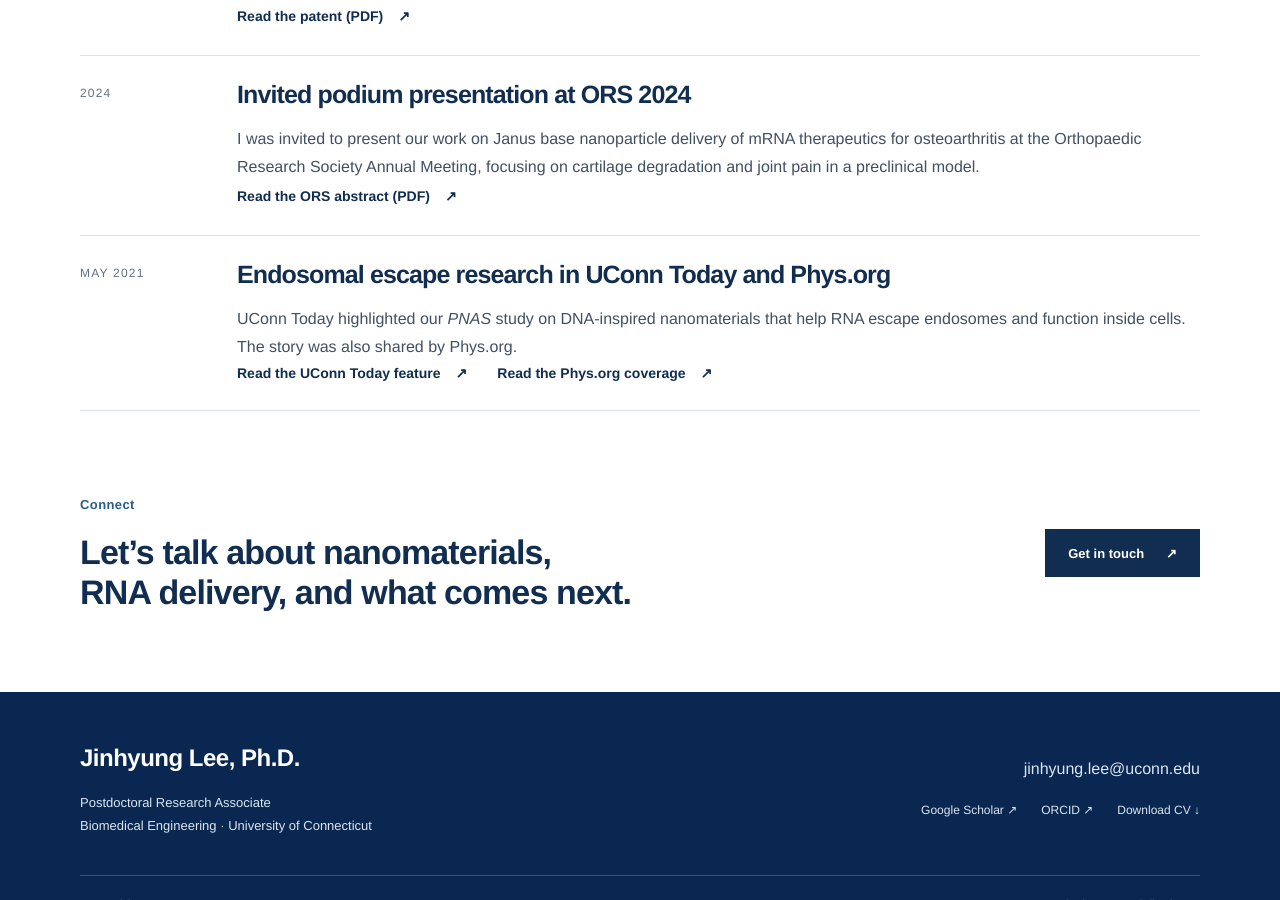
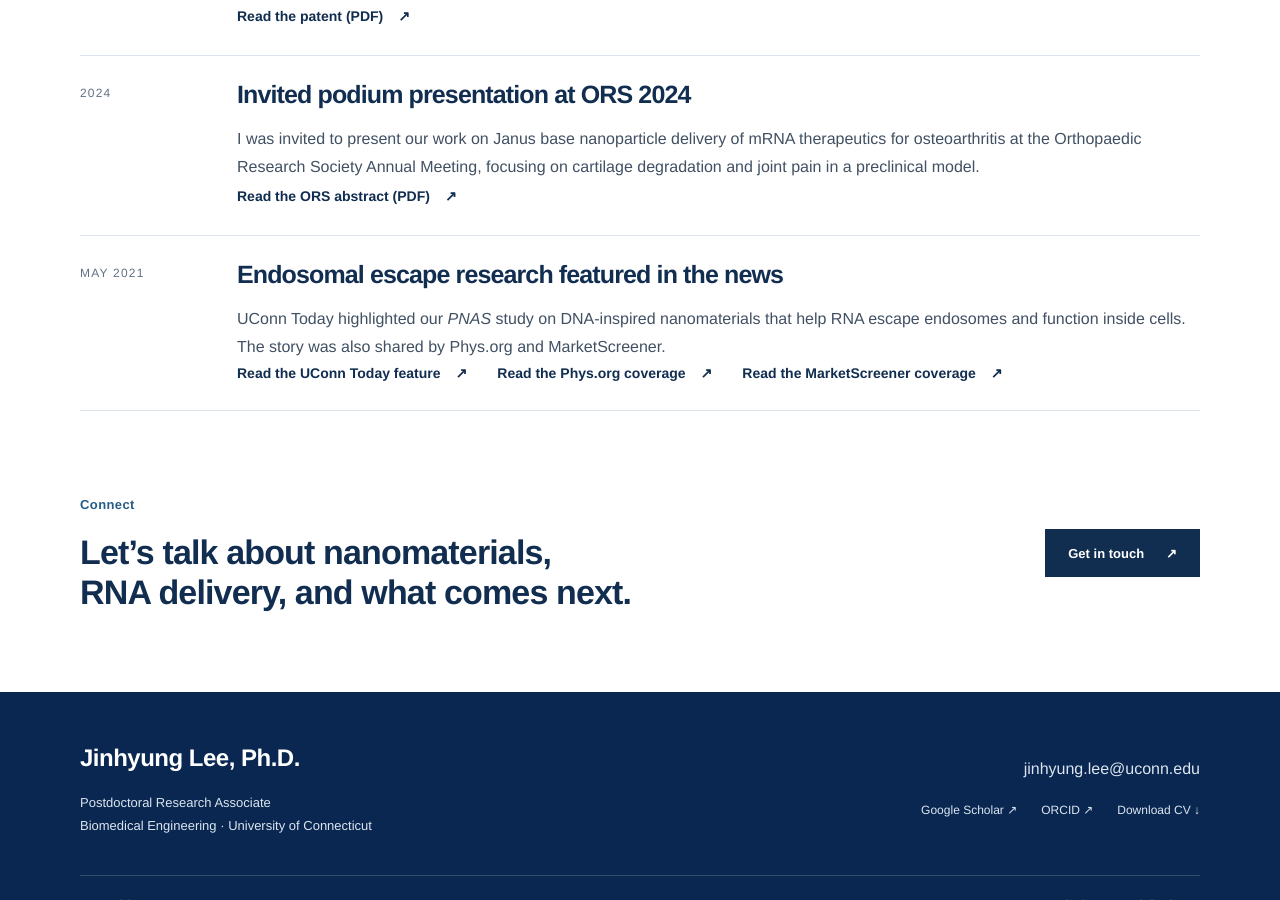
Before and after one commit to biojhleena-glitch/biojhleena-glitch.github.io, a Jekyll site: the page built from _pages/about.html, in a window 1280 px wide and 900 px high, scrolled down 5936 px. Built offline with Jekyll 4.4.1, drawn with Linux system fonts in a browser that asks for light colours.

Commit message:
Add MarketScreener endosomal escape coverage

```diff
--- a/_pages/about.html
+++ b/_pages/about.html
@@ -140,14 +140,15 @@ home: true
       <a class="text-link" href="https://www.ors.org/transactions/2024/252.pdf" target="_blank" rel="noopener" title="Opens in a new tab">Read the ORS abstract (PDF) <span aria-hidden="true">↗</span></a>
     </div>
   </div>
-  <div class="update-row">
+  <div class="update-row" id="endosomal-escape-news">
     <time datetime="2021-05-17">MAY 2021</time>
     <div>
-      <h3>Endosomal escape research in UConn Today and Phys.org</h3>
-      <p>UConn Today highlighted our <em>PNAS</em> study on DNA-inspired nanomaterials that help RNA escape endosomes and function inside cells. The story was also shared by Phys.org.</p>
+      <h3>Endosomal escape research featured in the news</h3>
+      <p>UConn Today highlighted our <em>PNAS</em> study on DNA-inspired nanomaterials that help RNA escape endosomes and function inside cells. The story was also shared by Phys.org and MarketScreener.</p>
       <div class="profile-links">
         <a class="text-link" href="https://today.uconn.edu/2021/05/escape-from-the-endosome/">Read the UConn Today feature <span aria-hidden="true">↗</span></a>
         <a class="text-link" href="https://phys.org/news/2021-05-endosome-approach-valuable-medicines.html">Read the Phys.org coverage <span aria-hidden="true">↗</span></a>
+        <a class="text-link" href="https://www.marketscreener.com/quote/stock/PFIZER-INC-23365019/news/University-of-Connecticut-Escape-From-the-Endosome-An-innovative-approach-that-prove-valuable-for-33287443/">Read the MarketScreener coverage <span aria-hidden="true">↗</span></a>
       </div>
     </div>
   </div>
```
